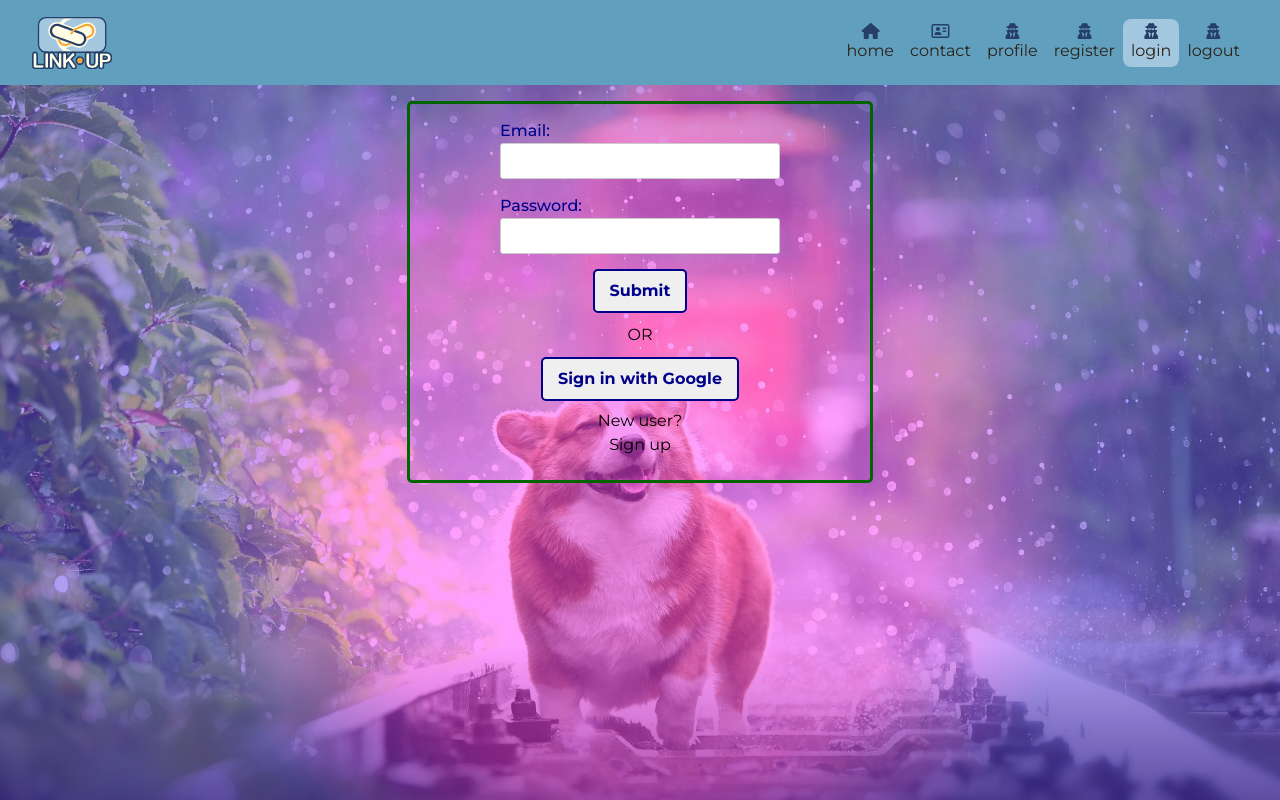
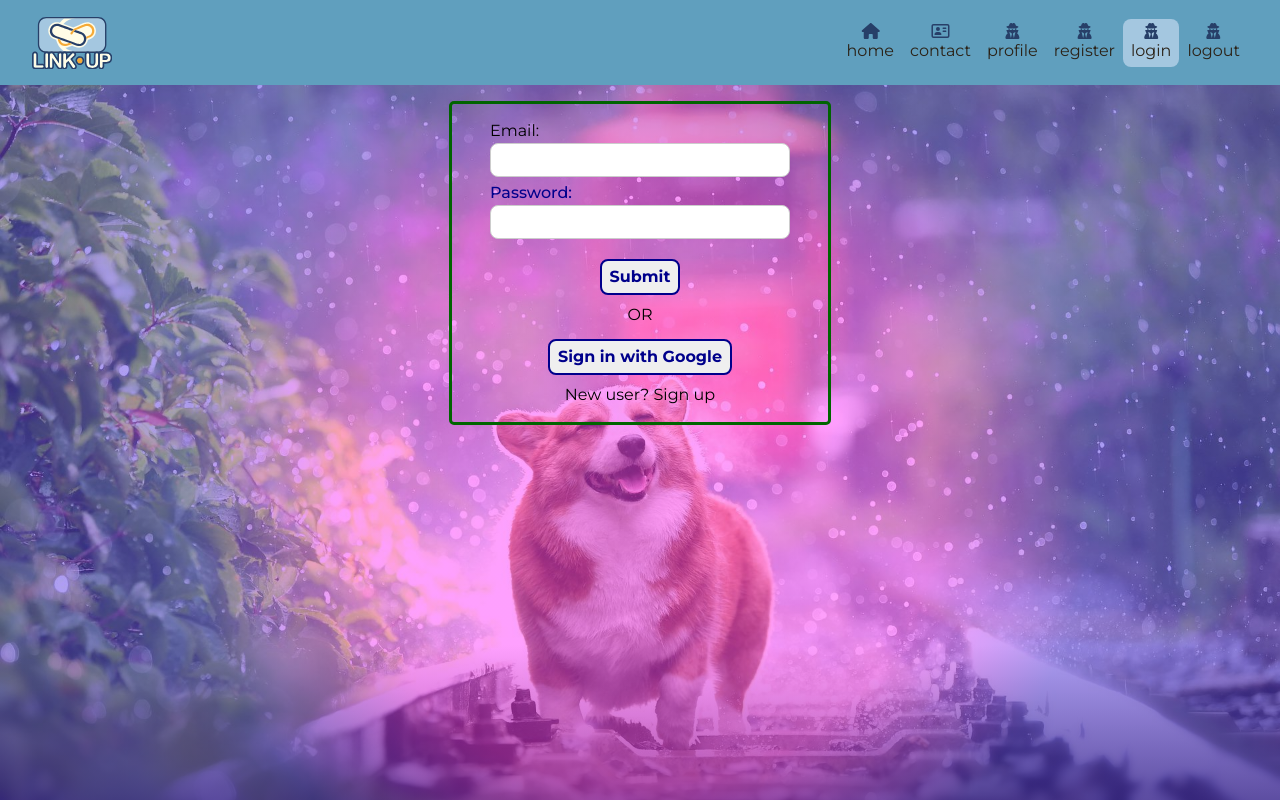
Before and after one commit to AlexanderKrysiuk/LinkUp-Frontend, a React (Vite) app: page /login in a window 1280 px wide. Shown: the top 800 px of the page. Built offline with nearby package versions, Linux system fonts and the light colour scheme; a web font is replaced by a local one.

Commit message:
styling: WIP fixing the mess

```diff
--- a/src/components/formUtils/DividerComponent.tsx
+++ b/src/components/formUtils/DividerComponent.tsx
@@ -35,9 +35,7 @@ interface DividerProps {
 const DividerComponent = ({ message }: DividerProps): JSX.Element => {
 	return (
 		<div className='divider'>
-			<SplitLine />
 			<SplitText message={message} />
-			<SplitLine />
 		</div>
 	);
 };
--- a/src/components/loginForm/LoginComponent.tsx
+++ b/src/components/loginForm/LoginComponent.tsx
@@ -25,7 +25,7 @@ import React from 'react';
  */
 const LoginComponent = (): JSX.Element => {
 	return (
-		<div className='form-component'>
+		<div className='form'>
 			<LoginForm />
 			<DividerComponent message='OR' />
 			<ButtonComponent text='Sign in' />
--- a/src/components/loginForm/LoginForm.tsx
+++ b/src/components/loginForm/LoginForm.tsx
@@ -61,41 +61,45 @@ export default function LoginForm(): JSX.Element {
 	return (
 		<>
 			<form
-				className='form'
+				className='form__container'
 				onSubmit={handleSubmit(login)}>
 				{errorMessage && (
-					<span className='form__error-message'>{errorMessage}</span>
+					<span className='form__container__error-message'>
+						{errorMessage}
+					</span>
 				)}
-				<div className='form-element'>
+				<div className='form__container-element'>
 					<label className='form-element__label'>Email:</label>
 					<input
-						className='form-element__input'
+						className='form__container-element__input'
 						type='email'
 						id='email'
 						{...register('email')}
 					/>
 					{errors.email && (
-						<span className='form-element__validation-prompt'>
+						<span className='form__container-element__validation-prompt'>
 							{errors.email.message}
 						</span>
 					)}
 				</div>
-				<div className='form-element'>
-					<label className='form-element__label'>Password:</label>
+				<div className='form__container-element'>
+					<label className='form__container-element__label'>
+						Password:
+					</label>
 					<input
-						className='form-element__input'
+						className='form__container-element__input'
 						type='password'
 						id='password'
 						{...register('password')}
 					/>
 					{errors.password && (
-						<span className='form-element__validation-prompt'>
+						<span className='form__container-element__validation-prompt'>
 							{errors.password.message}
 						</span>
 					)}
 				</div>
 				<button
-					className='form__submit-button'
+					className='form__container__submit-button'
 					type='submit'>
 					Submit
 				</button>
--- a/src/layouts/FormLayout.css
+++ b/src/layouts/FormLayout.css
@@ -6,8 +6,7 @@
 	margin: 0;
 	font-family: Cambria, Cochin, Georgia, Times, 'Times New Roman', serif;
 } */
-
-.form-component {
+.form {
   border: 0.2rem solid #006400;
   border-radius: 5px;
   padding: 15px 30px;
@@ -16,42 +15,36 @@
   flex-direction: column;
   justify-content: center;
   align-items: center;
-	height: auto;
   margin: auto;
+  width: -moz-min-content;
   width: min-content;
 }
-
-.form {
+.form__container {
   display: flex;
   flex-direction: column;
-	width: 400px;
+  min-width: 300px;
   /* padding: 0.5rem; */
   text-align: left;
-	margin: auto;
+  margin: 0 0.5rem 0 0.5rem;
 }
-
-.form-element {
+.form__container-element {
   display: flex;
   flex-direction: column;
-	margin-bottom: 15px;
-	align-items: center;
+  justify-content: flex-start;
+  width: 100%;
+  margin-bottom: 0.25rem;
 }
-
-.form-element__label {
+.form__container-element__label {
   font-weight: 500;
   color: darkblue;
-	width: 70%;
 }
-
-.form-element__input {
-	padding: 5px;
+.form__container-element__input {
+  padding: 0.25rem 0;
   border: 1px solid #ccc;
-	border-radius: 3px;
-	width: 70%;
+  border-radius: 0.5rem;
+  width: 100%;
 }
-
-.form__error-message,
-.form-element__validation-prompt {
+.form__container__error-message, .form__container-element__validation-prompt {
   float: left;
   color: black;
   font-size: 10px;
@@ -59,27 +52,11 @@
   font-style: italic;
   margin: 2px 0px 2px 0px;
 }
-
-.form__submit-button,
-.google-button {
-	padding: 8px 15px;
-	color: darkblue;
-	font-weight: 700;
-	border: darkblue solid 2px;
-	border-radius: 5px;
-	cursor: pointer;
-	width: fit-content;
-	align-self: center;
-	transition:
-		background-color 0.3s,
-		color 0.3s;
-}
-
-.form__submit-button:hover,
-.google-button:hover {
-	background-color: #0056b3;
-	color: whitesmoke;
-	border: none;
+.form-redirect {
+  width: 100%;
+  justify-content: space-around;
+  align-items: center;
+  margin-top: 0.5rem;
 }
 
 .divider {
@@ -87,13 +64,40 @@
   flex-direction: column;
   justify-content: space-around;
   align-items: center;
-	margin: 0.5rem;
+  margin: 0.5rem 0 0.25rem 0;
 }
 
-.form-redirect {
-	display: flex;
-	flex-direction: column;
-	justify-content: space-around;
-	align-items: center;
-	margin: 0.5rem;
+.form__container__submit-button {
+  padding: 0.25rem 0.5rem;
+  margin-top: 1rem;
+  color: darkblue;
+  font-weight: 700;
+  border: darkblue solid 2px;
+  border-radius: 0.5rem;
+  cursor: pointer;
+  width: -moz-fit-content;
+  width: fit-content;
+  align-self: center;
+  transition: all 0.3s;
 }
+
+.google-button {
+  padding: 0.25rem 0.5rem;
+  margin-top: 0.5rem;
+  color: darkblue;
+  font-weight: 700;
+  border: darkblue solid 2px;
+  border-radius: 0.5rem;
+  cursor: pointer;
+  width: -moz-fit-content;
+  width: fit-content;
+  align-self: center;
+  transition: all 0.3s;
+}
+
+.form__container__submit-button:hover,
+.google-button:hover {
+  background-color: #0056b3;
+  color: whitesmoke;
+  border: transparent solid 2px;
+}/*# sourceMappingURL=FormLayout.css.map */
--- /dev/null
+++ b/src/layouts/FormLayout.scss
@@ -0,0 +1,100 @@
+/* body {
+	display: flex;
+	justify-content: center;
+	align-items: center;
+	height: 100vh;
+	margin: 0;
+	font-family: Cambria, Cochin, Georgia, Times, 'Times New Roman', serif;
+} */
+.form {
+	border: 0.2rem solid #006400;
+	border-radius: 5px;
+	padding: 15px 30px;
+	display: flex;
+	position: relative;
+	flex-direction: column;
+	justify-content: center;
+	align-items: center;
+	margin: auto;
+	width: min-content;
+
+	&__container {
+		display: flex;
+		flex-direction: column;
+		min-width: 300px;
+		/* padding: 0.5rem; */
+		text-align: left;
+		margin: 0 0.5rem 0 0.5rem;
+		&-element {
+			display: flex;
+			flex-direction: column;
+			justify-content: flex-start;
+			width: 100%;
+			margin-bottom: 0.25rem;
+			&__label {
+				font-weight: 500;
+				color: darkblue;
+			}
+
+			&__input {
+				padding: 0.25rem 0;
+				border: 1px solid #ccc;
+				border-radius: 0.5rem;
+				width: 100%;
+			}
+		}
+
+		&__error-message,
+		&-element__validation-prompt {
+			float: left;
+			color: black;
+			font-size: 10px;
+			margin-top: 5px;
+			font-style: italic;
+			margin: 2px 0px 2px 0px;
+		}
+	}
+	&-redirect {
+		width: 100%;
+		justify-content: space-around;
+		align-items: center;
+		margin-top: 0.5rem;
+	}
+}
+.divider {
+	display: flex;
+	flex-direction: column;
+	justify-content: space-around;
+	align-items: center;
+	margin: 0.5rem 0 0.25rem 0;
+}
+.form__container__submit-button {
+	padding: 0.25rem 0.5rem;
+	margin-top: 1rem;
+	color: darkblue;
+	font-weight: 700;
+	border: darkblue solid 2px;
+	border-radius: 0.5rem;
+	cursor: pointer;
+	width: fit-content;
+	align-self: center;
+	transition: all 0.3s;
+}
+.google-button {
+	padding: 0.25rem 0.5rem;
+	margin-top: 0.5rem;
+	color: darkblue;
+	font-weight: 700;
+	border: darkblue solid 2px;
+	border-radius: 0.5rem;
+	cursor: pointer;
+	width: fit-content;
+	align-self: center;
+	transition: all 0.3s;
+}
+.form__container__submit-button:hover,
+.google-button:hover {
+	background-color: #0056b3;
+	color: whitesmoke;
+	border: transparent solid 2px;
+}
```
Also changed, not shown: 1 other file (tests, documents, lock files or other folders). Lines whose indentation alone changed are shown as unchanged.
